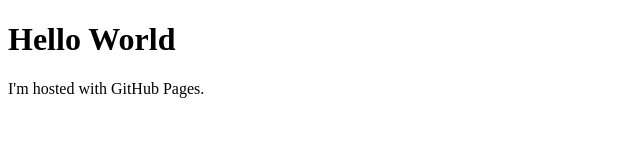
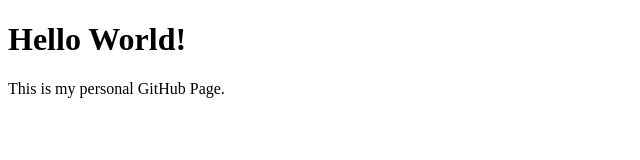
Before and after one commit to CindyChang0604/CindyChang.github.io, a plain HTML site: page index.html in a window 1280 px wide. Shown: the full height of the page, 0-640 px from the left. Drawn offline with Linux system fonts and the light colour scheme.

Commit message:
update index

```diff
--- a/index.html
+++ b/index.html
@@ -1,7 +1,10 @@
 <!DOCTYPE html>
 <html>
+<head>
+    <title>Welcome to My GitHub Page</title>
+</head>
 <body>
-<h1>Hello World</h1>
-<p>I'm hosted with GitHub Pages.</p>
+    <h1>Hello World!</h1>
+    <p>This is my personal GitHub Page.</p>
 </body>
 </html>
```
